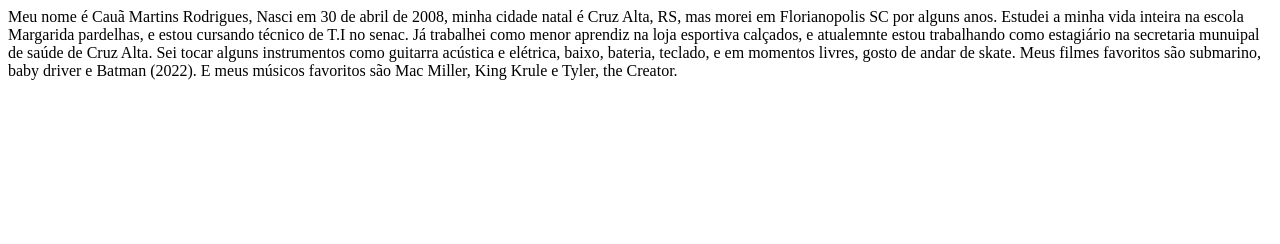
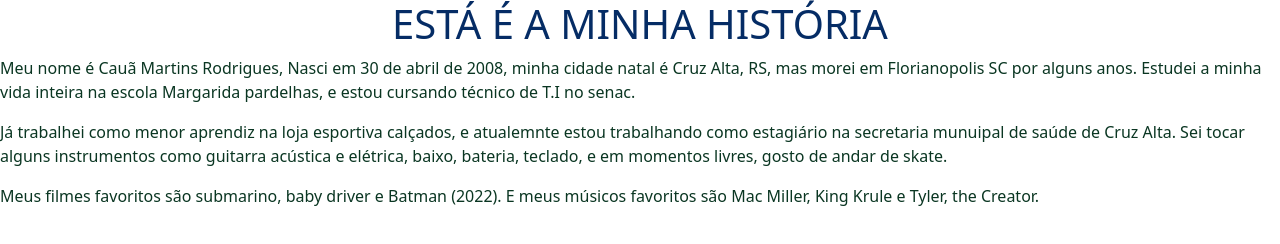
Before and after one commit to OcauaM/CompetidorCaua, a plain HTML site: page index.html in a window 1280 px wide. Drawn offline with Linux system fonts and the light colour scheme.

Commit message:
Mudança de coloração e classes
Alterei a ordem dos textos juntamente com a cor de cada um deles

```diff
--- a/index.html
+++ b/index.html
@@ -4,12 +4,20 @@
     <meta charset="UTF-8">
     <meta name="viewport" content="width=device-width, initial-scale=1.0">
     <title>Document</title>
+    <link rel="stylesheet" href="View/css/bootstrap.min.css">
 </head>
 <body>
-    Meu nome é Cauã Martins Rodrigues, Nasci em 30 de abril de 2008, minha cidade natal é Cruz Alta, RS, mas morei em Florianopolis SC por alguns anos.
-    Estudei a minha vida inteira na escola Margarida pardelhas, e estou cursando técnico de T.I no senac.
-    Já trabalhei como menor aprendiz na loja esportiva calçados, e atualemnte estou trabalhando como estagiário na secretaria munuipal de saúde de Cruz Alta.
-    Sei tocar alguns instrumentos como guitarra acústica e elétrica, baixo, bateria, teclado, e em momentos livres, gosto de andar de skate.
-    Meus filmes favoritos são submarino, baby driver e Batman (2022). E meus músicos favoritos são Mac Miller, King Krule e Tyler, the Creator.
+    <p class="h1 text text-center text-primary-emphasis">ESTÁ É A MINHA HISTÓRIA</p>
+
+  <P class="text-success-emphasis">Meu nome é Cauã Martins Rodrigues, Nasci em 30 de abril de 2008, minha cidade natal é Cruz Alta, RS, mas morei em Florianopolis SC por alguns anos.
+    Estudei a minha vida inteira na escola Margarida pardelhas, e estou cursando técnico de T.I no senac.</P>
+
+    <P class="text-success-emphasis">Já trabalhei como menor aprendiz na loja esportiva calçados, e atualemnte estou trabalhando como estagiário na secretaria munuipal de saúde de Cruz Alta.
+    Sei tocar alguns instrumentos como guitarra acústica e elétrica, baixo, bateria, teclado, e em momentos livres, gosto de andar de skate.</P>
+
+    <p class="text-success-emphasis"> Meus filmes favoritos são submarino, baby driver e Batman (2022). E meus músicos favoritos são Mac Miller, King Krule e Tyler, the Creator.</p>
+
+
+    <script src="View/js/bootstrap.min.js"></script>
 </body>
 </html>
```
